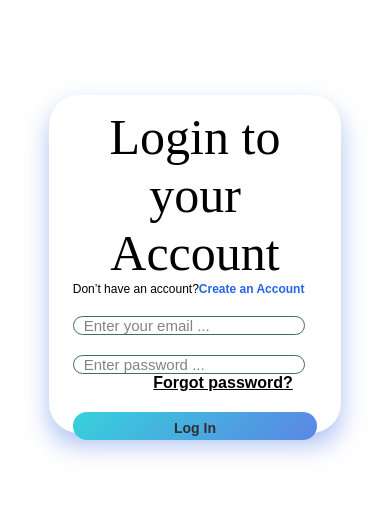
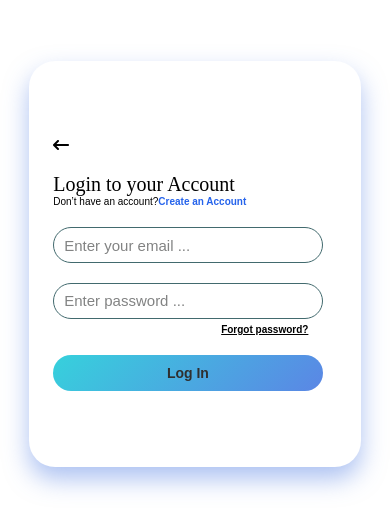
Before and after one commit to Vishnu-IOT/thestylestudio, a Next.js app: page / in a window 390 px wide. Shown: the part 158-688 px from the top of the page. Built offline with nearby package versions, Linux system fonts and the light colour scheme.

Commit message:
login page mobile responsive updated

```diff
--- a/src/styles/login.css
+++ b/src/styles/login.css
@@ -208,7 +208,7 @@
     color: rgb(0, 0, 0);
     text-decoration: underline;
     cursor: pointer;
-    margin-top: -20px;
+    margin-top: -15px;
     /* border-style: dashed; */
 }
 
@@ -251,11 +251,16 @@
 @media (max-width: 768px) {
 
     /* Login Box */
+
+    .login-wrapper {
+        height: 80vh;
+    }
+
     .login-box {
-        flex-direction: column;
+        /* flex-direction: column; */
         width: 90%;
-        height: auto;
-        padding: 2rem;
+        height: 90%;
+        border-radius: 26px;
     }
 
     .Message-box,
@@ -267,7 +272,16 @@
 
     .login-btn,
     .signup {
-        width: 100%;
+        width: 95%;
+    }
+
+    .forgot-password {
+        font-size: 10px;
+        margin-top: -15px;
+    }
+
+    .login-lottie {
+        width: 10%;
     }
 }
 
@@ -278,8 +292,8 @@
     .login-box {
         /* align-items: center; */
         /* justify-content: center; */
-        width: 75%;
-        height: 50%;
+        width: 85%;
+        height: 60%;
         flex-direction: column;
         padding: 1.5rem;
     }
@@ -305,17 +319,17 @@
     }
 
     .main-content {
-        font-size: 50px;
-        text-align: center;
+        font-size: 20px;
+        /* text-align: center; */
     }
 
     .account {
-        font-size: 12px;
+        font-size: 10px;
     }
 
     .login-btn,
     .signup {
         font-size: 0.875rem;
-        padding: 0.5rem 1rem;
+        /* padding: 0.5rem 1rem; */
     }
 }
```
